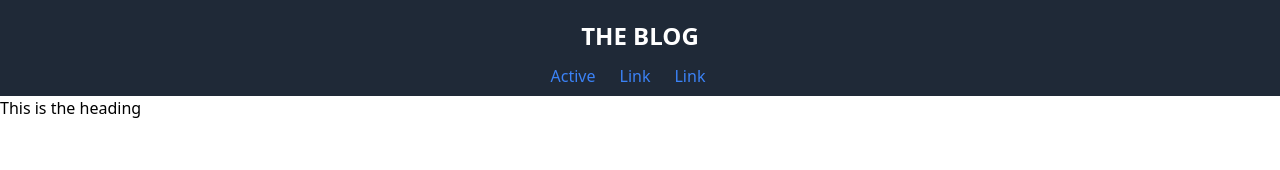
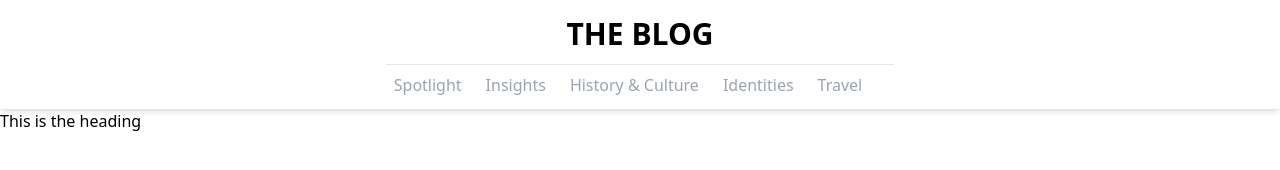
Before and after one commit to DevShara/blog-starter-powdered-by-gatsby-algolio, a Gatsby site: page / in a window 1280 px wide. Built offline with nearby package versions, Linux system fonts and the light colour scheme; Gatsby itself is replaced by a stand-in of ours.

Commit message:
feat: complete navbar

```diff
--- a/src/components/navbar.js
+++ b/src/components/navbar.js
@@ -1,20 +1,26 @@
 import React from "react";
 
 const Navbar = () => (
-  <nav className="	p-2 bg-gray-800 " >
+  <nav className="p-1 bg-white-800 shadow-md " >
     <div className="container">
       <div className="flex flex-col items-center">
-        <h1 className="text-white m-3 font-bold text-2xl ">THE BLOG</h1>
-        <div className="">
+        <h1 className="text-inherit m-3 font-bold text-3xl "><a href="#">THE BLOG</a></h1>
+        <div className="border-t border-gray- p-2">
           <ul class="flex">
             <li class="mr-6">
-              <a class="text-blue-500 hover:text-blue-800" href="#">Active</a>
+              <a class="text-gray-400  hover:text-black" href="#">Spotlight</a>
             </li>
             <li class="mr-6">
-              <a class="text-blue-500 hover:text-blue-800" href="#">Link</a>
+              <a class="text-gray-400  hover:text-black" href="#">Insights</a>
             </li>
             <li class="mr-6">
-              <a class="text-blue-500 hover:text-blue-800" href="#">Link</a>
+              <a class="text-gray-400  hover:text-black" href="#">History & Culture</a>
+            </li>
+            <li class="mr-6">
+              <a class="text-gray-400  hover:text-black" href="#">Identities</a>
+            </li>
+            <li class="mr-6">
+              <a class="text-gray-400  hover:text-black" href="#">Travel</a>
             </li>
           </ul>
         </div>
```
